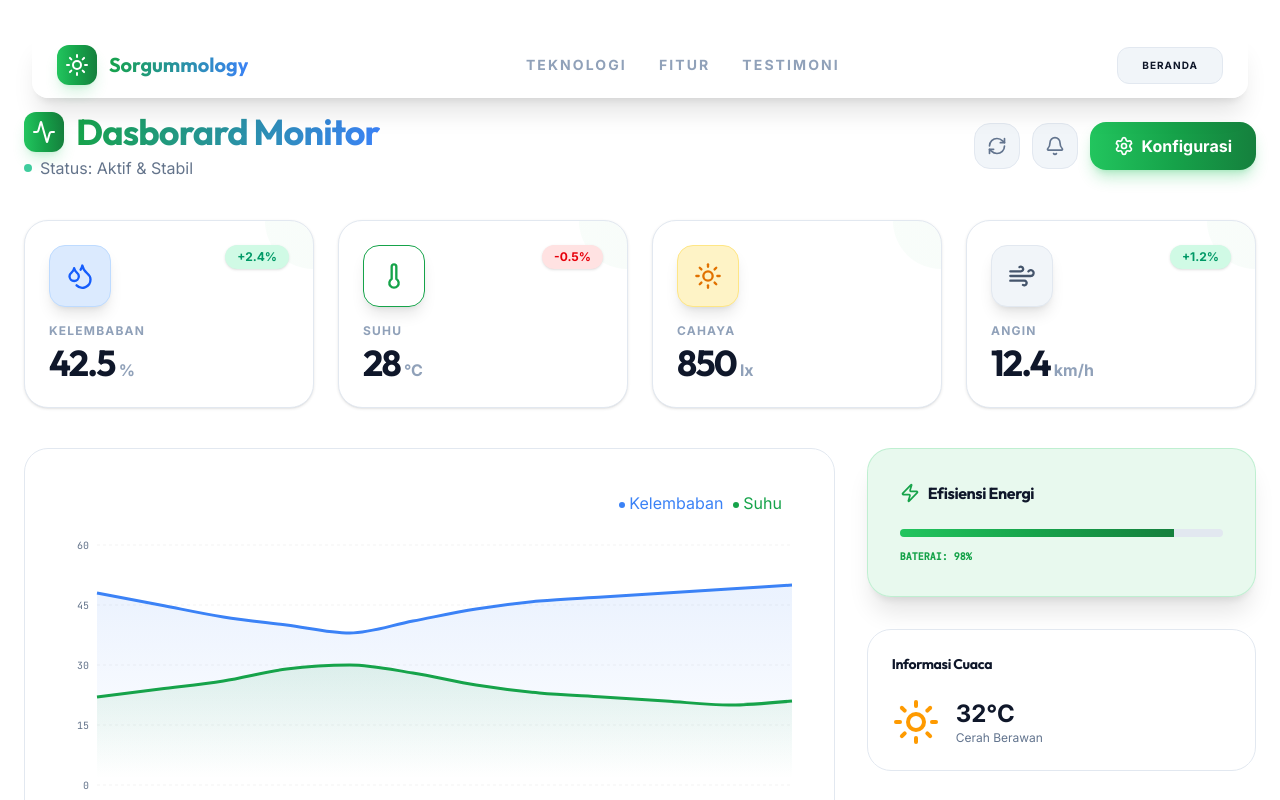
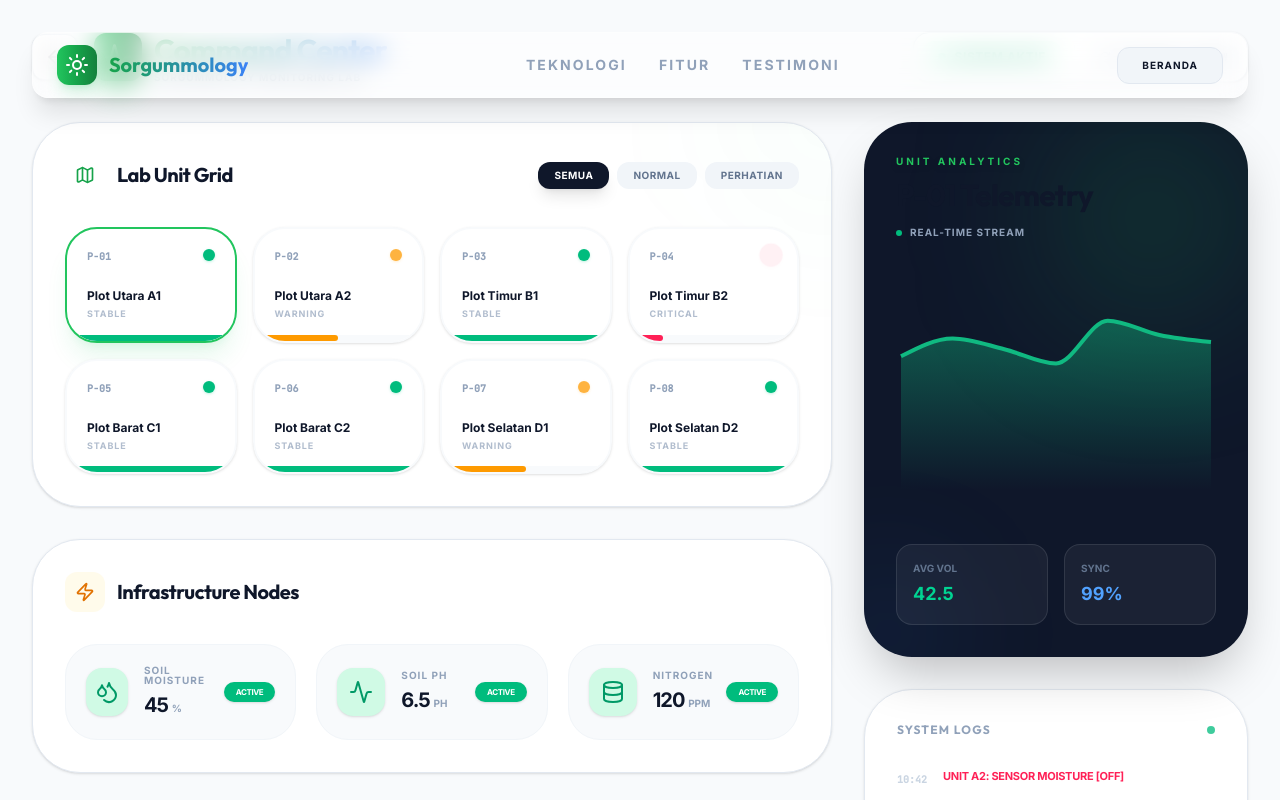
Before and after one commit to SABIL-123/IOT-monitoring, a React (Vite) app: page / in a window 1280 px wide. Both pictures are taken after a click on the button "BUKA DASBOARD". Shown: the top 800 px of the page. Built offline with nearby package versions, Linux system fonts and the light colour scheme.

Commit message:
feat: Refactor dashboard to use lab concept and new icons
Reorganizes the dashboard component structure to align with a "Monitoring Lab" concept. Introduces new icons for map and database functionality, enhancing the visual representation of data sources and location.

```diff
--- a/src/App.tsx
+++ b/src/App.tsx
@@ -24,7 +24,9 @@ import {
   Instagram,
   Twitter,
   Facebook,
-  Quote
+  Quote,
+  Map,
+  Database
 } from 'lucide-react';
 import { motion, AnimatePresence } from 'motion/react';
 import {
@@ -393,142 +395,340 @@ const Testimonials = () => {
   );
 };
 
-// --- Dashboard Component ---
+// --- Dashboard Component (Monitoring Lab Concept) ---
 
-const StatCard = ({ label, value, unit, icon: Icon, color, trend }: {
-  label: string,
-  value: string | number,
-  unit: string,
-  icon: any,
-  color: string,
-  trend?: { value: string, positive: boolean }
-}) => (
+type SensorStatus = 'active' | 'inactive' | 'warning';
+type PlotStatus = 'optimal' | 'maintenance' | 'critical';
+
+interface PlotSensor {
+  type: string;
+  value: number;
+  unit: string;
+  status: SensorStatus;
+}
+
+interface Plot {
+  id: string;
+  name: string;
+  status: PlotStatus;
+  sensors: PlotSensor[];
+}
+
+const DashboardView = ({ onBack }: { onBack: () => void }) => {
+  const [selectedPlotId, setSelectedPlotId] = useState<string>('P-01');
+  const [activeFilter, setActiveFilter] = useState('Semua');
+
+  const plots: Plot[] = [
+    {
+      id: 'P-01',
+      name: 'Plot Utara A1',
+      status: 'optimal',
+      sensors: [
+        { type: 'Soil Moisture', value: 45, unit: '%', status: 'active' },
+        { type: 'Soil pH', value: 6.5, unit: 'pH', status: 'active' },
+        { type: 'Nitrogen', value: 120, unit: 'ppm', status: 'active' },
+      ]
+    },
+    {
+      id: 'P-02',
+      name: 'Plot Utara A2',
+      status: 'maintenance',
+      sensors: [
+        { type: 'Soil Moisture', value: 12, unit: '%', status: 'warning' },
+        { type: 'Soil pH', value: 5.2, unit: 'pH', status: 'active' },
+        { type: 'Nitrogen', value: 0, unit: 'ppm', status: 'inactive' },
+      ]
+    },
+    {
+      id: 'P-03',
+      name: 'Plot Timur B1',
+      status: 'optimal',
+      sensors: [
+        { type: 'Soil Moisture', value: 42, unit: '%', status: 'active' },
+        { type: 'Soil pH', value: 6.8, unit: 'pH', status: 'active' },
+        { type: 'Nitrogen', value: 115, unit: 'ppm', status: 'active' },
+      ]
+    },
+    {
+      id: 'P-04',
+      name: 'Plot Timur B2',
+      status: 'critical',
+      sensors: [
+        { type: 'Soil Moisture', value: 85, unit: '%', status: 'warning' },
+        { type: 'Soil pH', value: 4.1, unit: 'pH', status: 'active' },
+        { type: 'Nitrogen', value: 210, unit: 'ppm', status: 'warning' },
+      ]
+    },
+    { id: 'P-05', name: 'Plot Barat C1', status: 'optimal', sensors: [{ type: 'Soil Moisture', value: 38, unit: '%', status: 'active' }, { type: 'Soil pH', value: 6.2, unit: 'pH', status: 'active' }] },
+    { id: 'P-06', name: 'Plot Barat C2', status: 'optimal', sensors: [{ type: 'Soil Moisture', value: 40, unit: '%', status: 'active' }, { type: 'Soil pH', value: 6.3, unit: 'pH', status: 'active' }] },
+    { id: 'P-07', name: 'Plot Selatan D1', status: 'maintenance', sensors: [{ type: 'Soil Moisture', value: 15, unit: '%', status: 'warning' }, { type: 'Soil pH', value: 5.8, unit: 'pH', status: 'active' }] },
+    { id: 'P-08', name: 'Plot Selatan D2', status: 'optimal', sensors: [{ type: 'Soil Moisture', value: 44, unit: '%', status: 'active' }, { type: 'Soil pH', value: 6.6, unit: 'pH', status: 'active' }] },
+  ];
+
+  const selectedPlot = plots.find(p => p.id === selectedPlotId) || plots[0];
+
+  const chartData = [
+    { time: '00:00', val: 40 },
+    { time: '04:00', val: 45 },
+    { time: '08:00', val: 42 },
+    { time: '12:00', val: 38 },
+    { time: '16:00', val: 50 },
+    { time: '20:00', val: 46 },
+    { time: '23:59', val: 44 },
+  ];
+
+  const filteredPlots = plots.filter(p => {
+    if (activeFilter === 'Semua') return true;
+    if (activeFilter === 'Normal') return p.status === 'optimal';
+    if (activeFilter === 'Perhatian') return p.status !== 'optimal';
+    return true;
+  });
+
+  return (
+    <div className="min-h-screen bg-[#F8FAFC] text-dark-text p-4 md:p-8 pt-28">
+      <div className="max-w-7xl mx-auto mb-10 flex flex-col md:flex-row md:items-center justify-between gap-6">
+        <div className="flex items-center gap-4">
+          <button
+            onClick={onBack}
+            className="p-3 bg-white border border-slate-200 rounded-xl hover:bg-slate-50 transition-all shadow-sm group"
+          >
+            <ArrowRight className="w-5 h-5 rotate-180 group-hover:-translate-x-1 transition-transform" />
+          </button>
+          <div className="flex items-center gap-3">
+            <div className="w-12 h-12 brand-gradient rounded-xl flex items-center justify-center text-white shadow-xl shadow-brand-500/20">
+              <Activity className="w-7 h-7" />
+            </div>
+            <div>
+              <h1 className="text-3xl font-black tracking-tight brand-text-gradient">Command Center</h1>
+              <p className="text-[10px] text-slate-500 font-black uppercase tracking-widest leading-none mt-1">Sorgummology Monitoring Lab</p>
+            </div>
+          </div>
+        </div>
+
+        <div className="flex items-center gap-3 bg-white p-2 rounded-2xl border border-slate-200 shadow-sm">
+          <div className="flex items-center gap-2 px-4 py-2 bg-emerald-50 text-emerald-600 rounded-xl text-xs font-black tracking-wider">
+            <div className="w-2 h-2 bg-emerald-500 rounded-full animate-pulse" />
+            SISTEM AKTIF
+          </div>
+          <div className="h-6 w-[1px] bg-slate-100" />
+          <div className="flex items-center gap-2 px-3 py-1 bg-slate-50 rounded-lg">
+             <RefreshCw className="w-3 h-3 text-slate-400" />
+             <p className="text-[10px] font-mono font-bold text-slate-400">LAST SYNC: 2m AGOW</p>
+          </div>
+        </div>
+      </div>
+
+      <div className="max-w-7xl mx-auto grid grid-cols-1 lg:grid-cols-12 gap-8">
+
+        {/* Left: Plot Management (Grid Lab) */}
+        <div className="lg:col-span-8 flex flex-col gap-8">
+          <div className="bg-white p-8 rounded-[3rem] border border-slate-200 shadow-sm relative overflow-hidden group">
+            <div className="absolute top-0 right-0 w-64 h-64 bg-brand-500/[0.02] rounded-full translate-x-32 -translate-y-32 blur-3xl pointer-events-none" />
+
+            <div className="flex items-center justify-between mb-8 relative z-10">
+              <div className="flex items-center gap-3">
+                <div className="p-2.5 bg-brand-50 text-brand-600 rounded-xl">
+                  <Map className="w-5 h-5" />
+                </div>
+                <h2 className="font-black text-xl">Lab Unit Grid</h2>
+              </div>
+              <div className="flex gap-2">
+                {['Semua', 'Normal', 'Perhatian'].map(f => (
+                  <button
+                    key={f}
+                    onClick={() => setActiveFilter(f)}
+                    className={cn(
+                      "px-4 py-1.5 rounded-xl text-[10px] font-black uppercase tracking-wider transition-all",
+                      activeFilter === f ? "bg-dark-text text-white shadow-lg" : "bg-slate-100 text-slate-500 hover:bg-slate-200"
+                    )}
+                  >
+                    {f}
+                  </button>
+                ))}
+              </div>
+            </div>
+
+            <div className="grid grid-cols-2 sm:grid-cols-4 gap-4 relative z-10">
+              {plots.map((plot) => (
+                <button
+                  key={plot.id}
+                  onClick={() => setSelectedPlotId(plot.id)}
+                  className={cn(
+                    "p-5 rounded-[2rem] border-2 transition-all relative overflow-hidden group text-left",
+                    selectedPlotId === plot.id
+                      ? "border-brand-500 bg-brand-50/50 shadow-xl shadow-brand-500/10"
+                      : "border-slate-50 bg-white hover:border-slate-200 shadow-sm"
+                  )}
+                >
+                  <div className="flex justify-between items-start mb-6">
+                    <span className="font-mono text-[10px] font-bold text-slate-400 group-hover:text-brand-500 transition-colors uppercase">{plot.id}</span>
+                    <div className={cn(
+                      "w-3 h-3 rounded-full shadow-sm",
+                      plot.status === 'optimal' ? "bg-emerald-500 shadow-emerald-500/20" :
+                      plot.status === 'maintenance' ? "bg-amber-500 animate-pulse shadow-amber-500/20" : "bg-rose-500 animate-ping shadow-rose-500/20"
+                    )} />
+                  </div>
+                  <p className={cn(
+                    "font-black text-xs leading-tight mb-1 transition-colors",
+                    selectedPlotId === plot.id ? "text-brand-700" : "text-dark-text"
+                  )}>
+                    {plot.name}
+                  </p>
+                  <p className="text-[9px] font-black text-slate-400 uppercase tracking-widest opacity-70">
+                    {plot.status === 'optimal' ? 'Stable' : plot.status === 'maintenance' ? 'Warning' : 'Critical'}
+                  </p>
+
+                  {/* Decorative progress bar at bottom of card */}
+                  <div className="absolute bottom-0 left-0 right-0 h-1.5 bg-slate-50">
                     <motion.div
-    initial={{ opacity: 0, y: 20 }}
-    animate={{ opacity: 1, y: 0 }}
-    whileHover={{ y: -5, scale: 1.02 }}
-    className="glass-card p-6 bg-white border-2 border-slate-50 shadow-sm hover:shadow-xl transition-all relative overflow-hidden group"
-  >
-    <div className="absolute top-0 right-0 w-24 h-24 brand-gradient opacity-[0.03] rounded-full translate-x-12 -translate-y-12 group-hover:scale-150 transition-transform duration-700" />
-    <div className="flex items-start justify-between mb-4 relative z-10">
-      <div className={cn("p-4 rounded-2xl shadow-lg transition-transform group-hover:rotate-12", color)}>
-        <Icon className="w-7 h-7" />
+                      initial={{ width: 0 }}
+                      animate={{
+                        width: plot.status === 'optimal' ? "100%" : plot.status === 'maintenance' ? "50%" : "20%"
+                      }}
+                      className={cn(
+                        "h-full rounded-full",
+                        plot.status === 'optimal' ? "bg-emerald-500" :
+                        plot.status === 'maintenance' ? "bg-amber-500" : "bg-rose-500"
+                      )}
+                    />
                   </div>
-      {trend && (
-        <span className={cn(
-          "text-xs font-black px-3 py-1 rounded-full shadow-sm",
-          trend.positive ? "bg-emerald-100 text-emerald-600" : "bg-red-100 text-red-600"
+                </button>
+              ))}
+            </div>
+          </div>
+
+          {/* Sensor Nodes status */}
+          <div className="bg-white p-8 rounded-[3rem] border border-slate-200 shadow-sm">
+            <div className="flex items-center gap-3 mb-8">
+              <div className="p-2.5 bg-amber-50 text-amber-600 rounded-xl">
+                <Zap className="w-5 h-5" />
+              </div>
+              <h2 className="font-black text-xl">Infrastructure Nodes</h2>
+            </div>
+
+            <div className="grid grid-cols-1 md:grid-cols-3 gap-5">
+              {selectedPlot.sensors.length > 0 ? selectedPlot.sensors.map((s, idx) => (
+                <div key={idx} className="p-5 rounded-[2rem] bg-slate-50 border border-slate-100 flex items-center justify-between group hover:bg-white hover:shadow-lg transition-all">
+                  <div className="flex items-center gap-4">
+                    <div className={cn(
+                      "w-12 h-12 rounded-2xl flex items-center justify-center transition-transform group-hover:scale-110",
+                      s.status === 'active' ? "bg-emerald-100 text-emerald-600 shadow-sm" :
+                      s.status === 'warning' ? "bg-amber-100 text-amber-600 shadow-sm" : "bg-slate-200 text-slate-500"
                     )}>
-          {trend.positive ? '+' : '-'}{trend.value}%
-        </span>
+                      {s.type.includes('Moisture') ? <Droplets className="w-6 h-6" /> :
+                       s.type.includes('pH') ? <Activity className="w-6 h-6" /> : <Database className="w-6 h-6" />}
+                    </div>
+                    <div>
+                      <p className="text-[10px] font-black text-slate-400 uppercase tracking-widest leading-none mb-1.5">{s.type}</p>
+                      <p className="text-xl font-black text-dark-text tracking-tighter">
+                        {s.value} <span className="text-[10px] font-bold text-slate-400 uppercase tracking-normal">{s.unit}</span>
+                      </p>
+                    </div>
+                  </div>
+                  <div className={cn(
+                    "px-3 py-1 rounded-full text-[8px] font-black uppercase tracking-tighter shadow-sm",
+                    s.status === 'active' ? "bg-emerald-500 text-white" :
+                    s.status === 'warning' ? "bg-amber-500 text-white" : "bg-slate-400 text-white"
+                  )}>
+                    {s.status}
+                  </div>
+                </div>
+              )) : (
+                <div className="col-span-3 py-16 flex flex-col items-center justify-center text-slate-300">
+                  <Database className="w-16 h-16 mb-4 opacity-10 animate-pulse" />
+                  <p className="font-black text-sm tracking-widest opacity-40 uppercase">No hardware data persisted</p>
+                </div>
               )}
             </div>
-    <p className="text-xs text-slate-400 font-black uppercase tracking-widest mb-1 relative z-10">{label}</p>
-    <div className="flex items-baseline gap-1 relative z-10">
-      <h3 className="text-4xl font-black text-dark-text tracking-tighter">{value}</h3>
-      <span className="text-base font-bold text-slate-400">{unit}</span>
           </div>
-  </motion.div>
-);
-
-const DashboardView = () => {
-  const [lastUpdate, setLastUpdate] = useState(new Date());
-  const [isRefreshing, setIsRefreshing] = useState(false);
-
-  const handleRefresh = () => {
-    setIsRefreshing(true);
-    setTimeout(() => {
-      setIsRefreshing(false);
-      setLastUpdate(new Date());
-    }, 1000);
-  };
-
-  return (
-    <div className="space-y-10 pt-28 max-w-7xl mx-auto container px-6 pb-24 min-h-screen bg-light-bg">
-      <header className="flex flex-col md:flex-row md:items-center justify-between gap-6">
-        <div className="space-y-1">
-          <div className="flex items-center gap-3">
-            <div className="w-10 h-10 brand-gradient rounded-xl flex items-center justify-center text-white shadow-lg shadow-brand-500/20">
-              <Activity className="w-6 h-6" />
-            </div>
-            <h1 className="text-3xl md:text-4xl font-display font-bold brand-text-gradient">Dasborard Monitor</h1>
-          </div>
-          <p className="text-muted-text flex items-center gap-2">
-            <span className="w-2 h-2 rounded-full bg-emerald-500 animate-pulse" />
-            Status: Aktif & Stabil
-          </p>
         </div>
 
-        <div className="flex items-center gap-3">
-          <button onClick={handleRefresh} className="p-3 bg-slate-100 hover:bg-slate-200 rounded-2xl border border-slate-200 transition-all group">
-            <RefreshCw className={cn("w-5 h-5 text-slate-500 group-hover:text-brand-600", isRefreshing && "animate-spin")} />
-          </button>
-          <button className="p-3 bg-slate-100 hover:bg-slate-200 rounded-2xl border border-slate-200 transition-all text-slate-500">
-            <Bell className="w-5 h-5" />
-          </button>
-          <button className="px-6 py-3 brand-gradient rounded-2xl shadow-lg shadow-brand-500/30 text-white font-bold flex items-center gap-2 hover:opacity-90 transition-all">
-            <Settings className="w-5 h-5" />
-            <span className="hidden sm:inline">Konfigurasi</span>
-          </button>
+        {/* Right: Telemetry & Logs */}
+        <div className="lg:col-span-4 flex flex-col gap-8">
+          <div className="bg-dark-text text-white p-8 rounded-[3rem] shadow-2xl relative overflow-hidden">
+            <div className="absolute top-0 right-0 w-48 h-48 bg-brand-500/20 rounded-full blur-[80px] pointer-events-none" />
+            <div className="absolute -bottom-10 -left-10 w-32 h-32 bg-blue-500/10 rounded-full blur-[60px] pointer-events-none" />
+
+            <div className="relative z-10 mb-10">
+              <p className="text-brand-500 text-[10px] font-black uppercase tracking-[0.3em] mb-2 drop-shadow-md">Unit Analytics</p>
+              <h3 className="text-3xl font-black tracking-tight">{selectedPlot.id} Telemetry</h3>
+              <div className="flex items-center gap-2 mt-3 text-slate-400">
+                 <div className="w-1.5 h-1.5 rounded-full bg-emerald-500" />
+                 <span className="text-[10px] font-bold uppercase tracking-widest">Real-time Stream</span>
               </div>
-      </header>
-
-      <div className="grid grid-cols-1 sm:grid-cols-2 lg:grid-cols-4 gap-6">
-        <StatCard label="Kelembaban" value={42.5} unit="%" icon={Droplets} color="bg-blue-100 text-blue-600 border border-blue-200" trend={{ value: '2.4', positive: true }} />
-        <StatCard label="Suhu" value={28} unit="°C" icon={Thermometer} color="bg-brand-100 text-brand-600 border border-brand-200" trend={{ value: '0.5', positive: false }} />
-        <StatCard label="Cahaya" value={850} unit="lx" icon={Sun} color="bg-amber-100 text-amber-600 border border-amber-200" />
-        <StatCard label="Angin" value={12.4} unit="km/h" icon={Wind} color="bg-slate-100 text-slate-600 border border-slate-200" trend={{ value: '1.2', positive: true }} />
             </div>
 
-      <div className="grid grid-cols-1 lg:grid-cols-3 gap-8">
-        <div className="lg:col-span-2 glass-card p-8 min-h-[400px] bg-white border border-slate-200">
+            <div className="h-56 w-full relative z-10">
               <ResponsiveContainer width="100%" height="100%">
-            <AreaChart data={MOCK_IOT_DATA} margin={{ top: 10, right: 10, left: -20, bottom: 0 }}>
+                <AreaChart data={chartData}>
                   <defs>
-                <linearGradient id="colorMoisture" x1="0" y1="0" x2="0" y2="1">
-                  <stop offset="5%" stopColor="#3b82f6" stopOpacity={0.1}/>
-                  <stop offset="95%" stopColor="#3b82f6" stopOpacity={0}/>
-                </linearGradient>
-                <linearGradient id="colorTemp" x1="0" y1="0" x2="0" y2="1">
-                  <stop offset="5%" stopColor="#16a34a" stopOpacity={0.1}/>
-                  <stop offset="95%" stopColor="#16a34a" stopOpacity={0}/>
+                    <linearGradient id="glowVal" x1="0" y1="0" x2="0" y2="1">
+                      <stop offset="5%" stopColor="#10b981" stopOpacity={0.4}/>
+                      <stop offset="95%" stopColor="#10b981" stopOpacity={0}/>
                     </linearGradient>
                   </defs>
-              <CartesianGrid strokeDasharray="3 3" vertical={false} stroke="rgba(0,0,0,0.05)" />
-              <XAxis dataKey="timestamp" axisLine={false} tickLine={false} tick={{fill: '#64748b', fontSize: 10, fontFamily: 'JetBrains Mono'}} dy={10} />
-              <YAxis axisLine={false} tickLine={false} tick={{fill: '#64748b', fontSize: 10, fontFamily: 'JetBrains Mono'}} />
                   <Tooltip
-                contentStyle={{ backgroundColor: '#ffffff', borderRadius: '16px', border: '1px solid #e2e8f0', boxShadow: '0 10px 15px -3px rgb(0 0 0 / 0.1)' }}
-                itemStyle={{ fontSize: '12px', fontFamily: 'JetBrains Mono' }}
+                    contentStyle={{ borderRadius: '20px', border: 'none', backgroundColor: '#0f172a', color: '#fff', fontSize: '12px', padding: '15px', fontWeight: 'bold' }}
+                    itemStyle={{ color: '#10b981' }}
+                    cursor={{ stroke: 'rgba(255,255,255,0.1)', strokeWidth: 2 }}
                   />
-              <Legend verticalAlign="top" align="right" iconType="circle" iconSize={6} wrapperStyle={{ paddingBottom: '30px' }} />
-              <Area type="monotone" dataKey="soilMoisture" name="Kelembaban" stroke="#3b82f6" strokeWidth={3} fillOpacity={1} fill="url(#colorMoisture)" />
-              <Area type="monotone" dataKey="temperature" name="Suhu" stroke="#16a34a" strokeWidth={3} fillOpacity={1} fill="url(#colorTemp)" />
+                  <Area
+                    type="monotone"
+                    dataKey="val"
+                    stroke="#10b981"
+                    strokeWidth={4}
+                    fillOpacity={1}
+                    fill="url(#glowVal)"
+                    animationDuration={2000}
+                  />
                 </AreaChart>
               </ResponsiveContainer>
             </div>
-        <div className="space-y-8">
-          <div className="glass-brand p-8 rounded-3xl border border-brand-500/20 bg-brand-50/50">
-            <h3 className="font-bold flex items-center gap-2 mb-6 text-brand-700">
-              <Zap className="w-5 h-5 text-brand-600" />
-              Efisiensi Energi
-            </h3>
-            <div className="h-2 bg-slate-200 rounded-full overflow-hidden mb-3">
-              <motion.div initial={{ width: 0 }} animate={{ width: '85%' }} className="h-full brand-gradient" />
+
+            <div className="mt-10 grid grid-cols-2 gap-4 relative z-10">
+              <div className="p-4 bg-white/5 border border-white/10 rounded-2xl">
+                <span className="text-[10px] text-slate-500 font-black uppercase block mb-1">Avg Vol</span>
+                <span className="text-lg font-black text-emerald-400">42.5</span>
               </div>
-            <p className="text-[10px] text-brand-600 font-mono font-bold">BATERAI: 98%</p>
-          </div>
-          <div className="glass-card p-6 bg-white border border-slate-200">
-            <h3 className="text-sm font-bold text-dark-text mb-6">Informasi Cuaca</h3>
-            <div className="flex items-center gap-4">
-              <Sun className="w-12 h-12 text-amber-500" />
-              <div>
-                <p className="text-2xl font-bold text-dark-text">32°C</p>
-                <p className="text-xs text-slate-500">Cerah Berawan</p>
+              <div className="p-4 bg-white/5 border border-white/10 rounded-2xl">
+                <span className="text-[10px] text-slate-500 font-black uppercase block mb-1">Sync</span>
+                <span className="text-lg font-black text-blue-400">99%</span>
               </div>
             </div>
           </div>
+
+          <div className="bg-white p-8 rounded-[3rem] border border-slate-200 shadow-sm flex-grow">
+            <div className="flex items-center justify-between mb-8">
+              <h4 className="font-black text-xs uppercase tracking-widest text-slate-400">System Logs</h4>
+              <div className="w-2 h-2 rounded-full bg-emerald-500 animate-pulse" />
             </div>
+
+            <div className="space-y-6">
+              {[
+                { time: '10:42', msg: 'Unit A2: Sensor Moisture [OFF]', type: 'error' },
+                { time: '09:15', msg: 'Node Cluster Alpha Syncing...', type: 'info' },
+                { time: '08:00', msg: 'Batch Telemetry Upload Success', type: 'info' },
+                { time: '07:22', msg: 'Unit B2: Nitrogen [WARNING]', type: 'warning' },
+              ].map((log, i) => (
+                <div key={i} className="flex gap-4 items-start group">
+                  <span className="font-mono text-[10px] font-bold text-slate-300 mt-0.5 group-hover:text-dark-text transition-colors">{log.time}</span>
+                  <p className={cn(
+                    "text-[11px] font-black leading-tight tracking-tight uppercase",
+                    log.type === 'error' ? "text-rose-500" :
+                    log.type === 'warning' ? "text-amber-500" : "text-slate-600"
+                  )}>{log.msg}</p>
+                </div>
+              ))}
+            </div>
+
+            <div className="mt-10 pt-6 border-t border-slate-50">
+              <button className="w-full py-4 bg-slate-50 hover:bg-slate-100 text-slate-400 hover:text-dark-text rounded-2xl font-black text-[10px] uppercase tracking-[0.2em] transition-all border border-slate-100">
+                Generate Full Tech Report
+              </button>
+            </div>
+          </div>
+        </div>
+
       </div>
     </div>
   );
@@ -686,7 +886,7 @@ export default function App() {
               animate={{ opacity: 1, y: 0 }}
               exit={{ opacity: 0, y: -20 }}
             >
-              <DashboardView />
+              <DashboardView onBack={() => setView('landing')} />
             </motion.div>
           )}
         </AnimatePresence>
```
Lines whose indentation alone changed are shown as unchanged.
